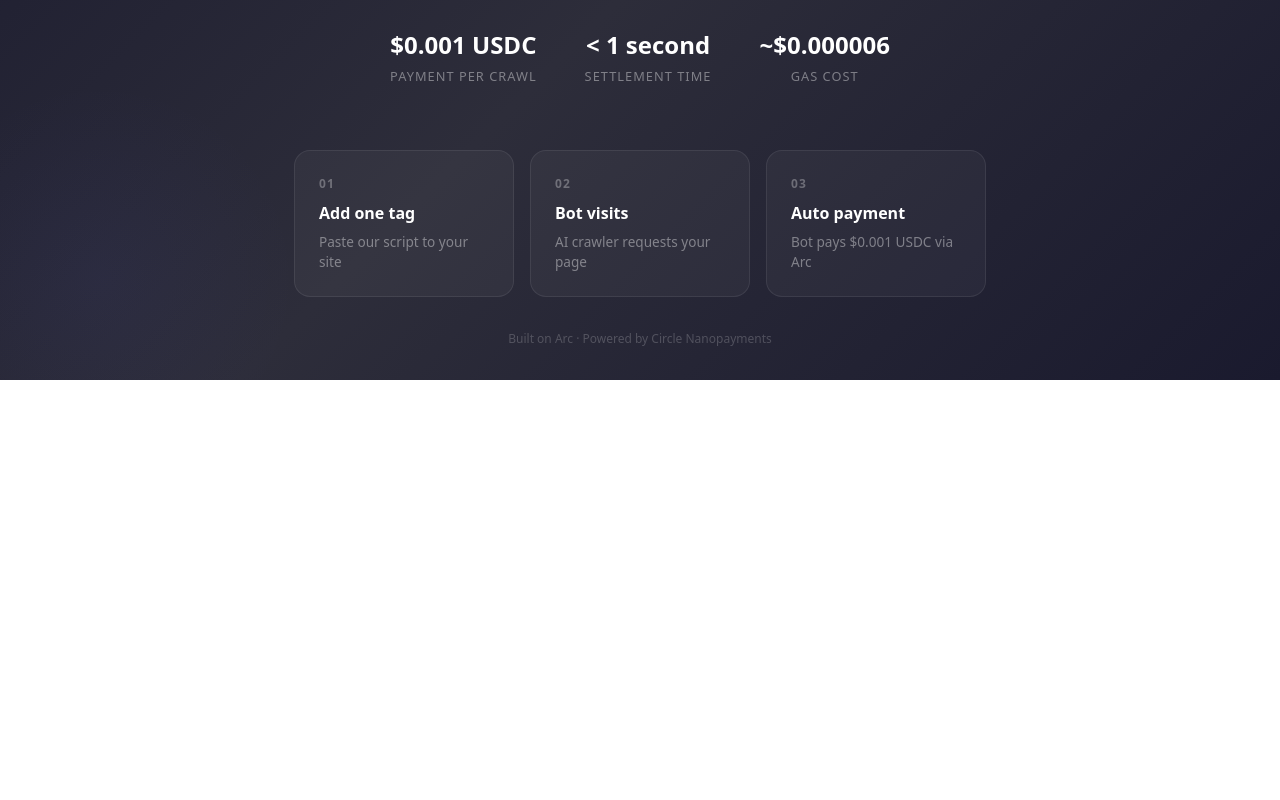
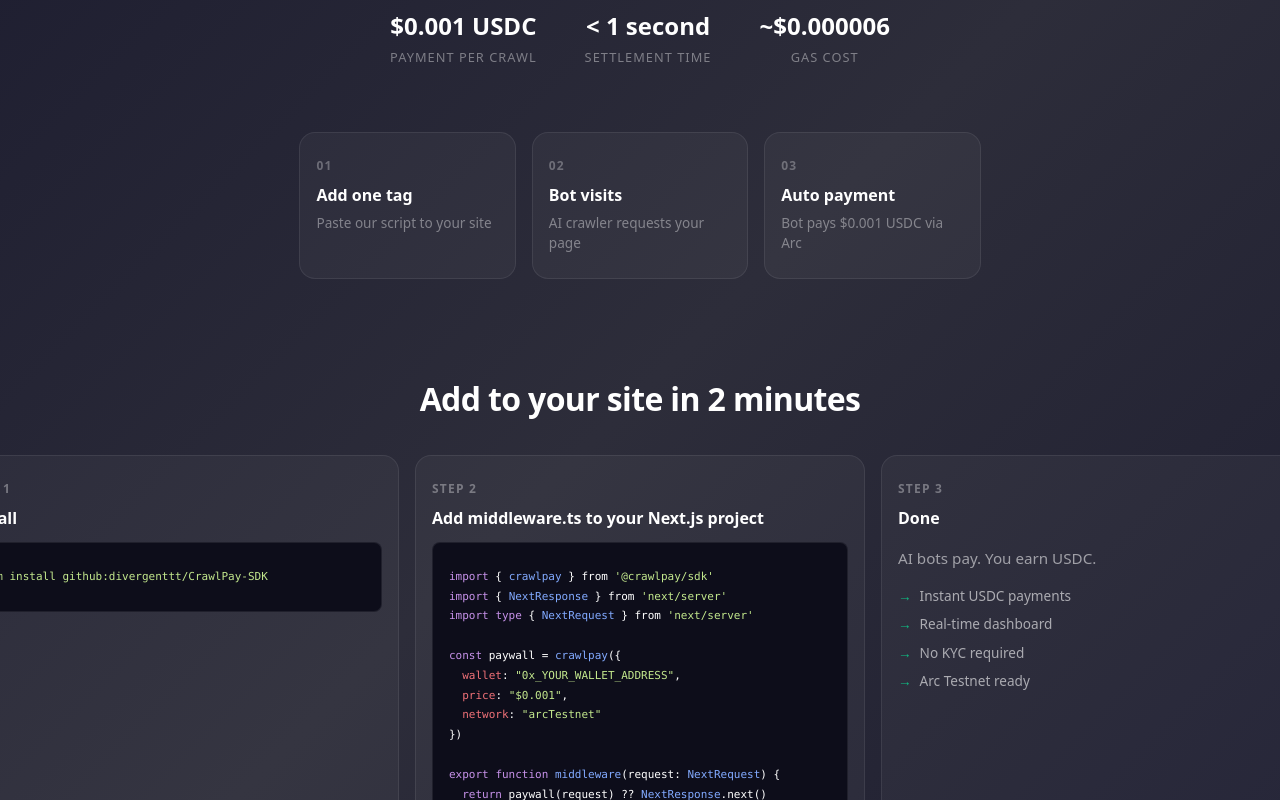
Before and after one commit to divergenttt/CrawlPay, a Next.js app: page / in a window 1280 px wide. Shown: the part 420-1220 px from the top of the page. Before the commit the page ends 800 px from the top, so only its background shows below. Built offline with nearby package versions, Linux system fonts and the light colour scheme.

Commit message:
Add SDK section to landing page

```diff
--- a/app/globals.css
+++ b/app/globals.css
@@ -63,7 +63,18 @@
   * {
     @apply border-border;
   }
+  html {
+    background: #1a1a2e;
+    margin: 0;
+    padding: 0;
+  }
   body {
-    @apply bg-background text-foreground;
+    background: #1a1a2e;
+    margin: 0;
+    padding: 0;
+    color: #ffffff;
+    overflow-x: hidden;
+    width: 100%;
+    box-sizing: border-box;
   }
 }
--- a/app/layout.tsx
+++ b/app/layout.tsx
@@ -14,8 +14,10 @@
   children: React.ReactNode;
 }>) {
   return (
-    <html lang="en">
-      <body className="antialiased">{children}</body>
+    <html lang="en" style={{ minHeight: "100%", background: "#1a1a2e" }}>
+      <body className="antialiased" style={{ margin: 0, padding: 0, minHeight: "100%", background: "#1a1a2e" }}>
+        {children}
+      </body>
     </html>
   );
 }
--- a/app/page.tsx
+++ b/app/page.tsx
@@ -1,215 +1,200 @@
 'use client'
 
 import Link from "next/link";
+import type { CSSProperties } from "react";
+
+const INSTALL_CMD = "npm install github:divergenttt/CrawlPay-SDK";
+
+const SYNTAX = {
+  keyword: "#C792EA",
+  string: "#C3E88D",
+  function: "#82AAFF",
+  key: "#F07178",
+  comment: "#546E7A",
+  plain: "#FFFFFF",
+} as const;
+
+const codeBlockBase: CSSProperties = {
+  background: "#0d0d1a",
+  fontFamily: "ui-monospace, SFMono-Regular, Menlo, Monaco, Consolas, monospace",
+  fontSize: "11px",
+  padding: "1.5rem 1rem",
+  borderRadius: "8px",
+  margin: "0.75rem 0 0 0",
+  lineHeight: 1.8,
+  border: "1px solid rgba(255,255,255,0.08)",
+  display: "block",
+  overflowX: "auto",
+  whiteSpace: "pre",
+};
+
+const installCodeStyle: CSSProperties = {
+  ...codeBlockBase,
+  color: SYNTAX.string,
+};
+
+const middlewareCodeStyle: CSSProperties = {
+  ...codeBlockBase,
+};
+
+function kw(text: string) { return <span style={{ color: SYNTAX.keyword }}>{text}</span>; }
+function str(text: string) { return <span style={{ color: SYNTAX.string }}>{text}</span>; }
+function fn(text: string) { return <span style={{ color: SYNTAX.function }}>{text}</span>; }
+function objKey(text: string) { return <span style={{ color: SYNTAX.key }}>{text}</span>; }
+function plain(text: string) { return <span style={{ color: SYNTAX.plain }}>{text}</span>; }
+
+function MiddlewareCodeBlock() {
+  return (
+    <pre style={middlewareCodeStyle}>
+      {kw("import")}{plain(" { ")}{fn("crawlpay")}{plain(" } from ")}{str("'@crawlpay/sdk'")}{"\n"}
+      {kw("import")}{plain(" { ")}{fn("NextResponse")}{plain(" } from ")}{str("'next/server'")}{"\n"}
+      {kw("import")}{plain(" ")}{kw("type")}{plain(" { ")}{fn("NextRequest")}{plain(" } from ")}{str("'next/server'")}{"\n"}
+      {"\n"}
+      {kw("const")}{plain(" paywall = ")}{fn("crawlpay")}{plain("({")}{"\n"}
+      {plain("  ")}{objKey("wallet")}{plain(": ")}{str('"0x_YOUR_WALLET_ADDRESS"')}{plain(",")}{"\n"}
+      {plain("  ")}{objKey("price")}{plain(": ")}{str('"$0.001"')}{plain(",")}{"\n"}
+      {plain("  ")}{objKey("network")}{plain(": ")}{str('"arcTestnet"')}{"\n"}
+      {plain("})")}{"\n"}
+      {"\n"}
+      {kw("export")}{plain(" ")}{kw("function")}{plain(" ")}{fn("middleware")}{plain("(request: ")}{fn("NextRequest")}{plain(") {")}{"\n"}
+      {plain("  ")}{kw("return")}{plain(" paywall(request) ?? ")}{fn("NextResponse")}{plain(".next()")}{"\n"}
+      {plain("}")}{"\n"}
+      {"\n"}
+      {kw("export")}{plain(" ")}{kw("const")}{plain(" config = {")}{"\n"}
+      {plain("  ")}{objKey("matcher")}{plain(": ")}{str("['/((?!api|_next|favicon).*)']")}{"\n"}
+      {plain("}")}
+    </pre>
+  );
+}
 
 export default function Home() {
   return (
     <main style={{
       minHeight: "100vh",
+      width: "100%",
+      overflowX: "hidden",
       background: "linear-gradient(135deg, #1a1a2e 0%, #2d2d3a 50%, #1a1a2e 100%)",
+      backgroundColor: "#1a1a2e",
       color: "white",
       display: "flex",
       flexDirection: "column",
       alignItems: "center",
-      justifyContent: "center",
+      justifyContent: "flex-start",
       padding: "2rem",
+      paddingTop: "4rem",
+      paddingBottom: "6rem",
       fontFamily: "system-ui, sans-serif",
       position: "relative",
-      overflow: "hidden",
+      boxSizing: "border-box",
     }}>
 
-      <div style={{
-        position: "absolute",
-        width: "600px",
-        height: "600px",
-        borderRadius: "50%",
-        background: "radial-gradient(circle, rgba(99,102,241,0.08) 0%, transparent 70%)",
-        top: "-200px",
-        right: "-200px",
-        pointerEvents: "none",
-      }} />
-      <div style={{
-        position: "absolute",
-        width: "400px",
-        height: "400px",
-        borderRadius: "50%",
-        background: "radial-gradient(circle, rgba(99,102,241,0.05) 0%, transparent 70%)",
-        bottom: "-100px",
-        left: "-100px",
-        pointerEvents: "none",
-      }} />
+      <div style={{ position: "absolute", width: "600px", height: "600px", borderRadius: "50%", background: "radial-gradient(circle, rgba(99,102,241,0.08) 0%, transparent 70%)", top: "-200px", right: "-200px", pointerEvents: "none" }} />
+      <div style={{ position: "absolute", width: "400px", height: "400px", borderRadius: "50%", background: "radial-gradient(circle, rgba(99,102,241,0.05) 0%, transparent 70%)", bottom: "-100px", left: "-100px", pointerEvents: "none" }} />
 
-      <div style={{
-        position: "absolute",
-        top: "1.5rem",
-        left: "1.5rem",
-      }}>
-        <img
-          src="/logo.png"
-          alt="CrawlPay"
-          style={{ width: "48px", height: "48px", borderRadius: "10px" }}
-        />
+      <div style={{ position: "absolute", top: "1.5rem", left: "1.5rem" }}>
+        <img src="/logo.png" alt="CrawlPay" style={{ width: "48px", height: "48px", borderRadius: "10px" }} />
       </div>
 
-      <h1 style={{
-        fontSize: "clamp(2.5rem, 6vw, 4rem)",
-        fontWeight: 700,
-        margin: "0 0 1rem 0",
-        textAlign: "center",
-        letterSpacing: "-0.02em",
-        lineHeight: 1.1,
-      }}>
+      <h1 style={{ fontSize: "clamp(2.5rem, 6vw, 4rem)", fontWeight: 700, margin: "0 0 1rem 0", textAlign: "center", letterSpacing: "-0.02em", lineHeight: 1.1 }}>
         CrawlPay
       </h1>
 
-      <p style={{
-        fontSize: "clamp(1.1rem, 2.5vw, 1.4rem)",
-        color: "rgba(255,255,255,0.6)",
-        margin: "0 0 1.5rem 0",
-        textAlign: "center",
-        maxWidth: "480px",
-        lineHeight: 1.5,
-      }}>
+      <p style={{ fontSize: "clamp(1.1rem, 2.5vw, 1.4rem)", color: "rgba(255,255,255,0.6)", margin: "0 0 1.5rem 0", textAlign: "center", maxWidth: "480px", lineHeight: 1.5 }}>
         Monetize your site for the AI era
       </p>
 
-      <p style={{
-        fontSize: "1rem",
-        color: "rgba(255,255,255,0.4)",
-        margin: "0 0 3rem 0",
-        textAlign: "center",
-        maxWidth: "420px",
-        lineHeight: 1.7,
-      }}>
-        AI bots read your site thousands of times a day — for free.
-        One tag. They pay. You earn USDC instantly on Arc.
+      <p style={{ fontSize: "1rem", color: "rgba(255,255,255,0.4)", margin: "0 0 3rem 0", textAlign: "center", maxWidth: "420px", lineHeight: 1.7 }}>
+        AI bots read your site thousands of times a day — for free. One tag. They pay. You earn USDC instantly on Arc.
       </p>
 
-      <div style={{
-        display: "flex",
-        gap: "1rem",
-        flexWrap: "wrap",
-        justifyContent: "center",
-        marginBottom: "4rem",
-      }}>
-        <Link href="/dashboard" style={{
-          background: "white",
-          color: "#1a1a2e",
-          padding: "0.875rem 2rem",
-          borderRadius: "12px",
-          textDecoration: "none",
-          fontWeight: 600,
-          fontSize: "1rem",
-          display: "inline-block",
-        }}>
+      <div style={{ display: "flex", gap: "1rem", flexWrap: "wrap", justifyContent: "center", marginBottom: "4rem" }}>
+        <Link href="/dashboard" style={{ background: "white", color: "#1a1a2e", padding: "0.875rem 2rem", borderRadius: "12px", textDecoration: "none", fontWeight: 600, fontSize: "1rem", display: "inline-block" }}>
           View Dashboard →
         </Link>
-
-        <a href="https://github.com/divergenttt/CrawlPay-"
-          target="_blank"
-          rel="noopener noreferrer"
-          style={{
-            background: "rgba(255,255,255,0.08)",
-            color: "rgba(255,255,255,0.8)",
-            padding: "0.875rem 2rem",
-            borderRadius: "12px",
-            textDecoration: "none",
-            fontWeight: 500,
-            fontSize: "1rem",
-            border: "1px solid rgba(255,255,255,0.12)",
-            display: "inline-block",
-          }}
-        >
+        <a href="https://github.com/divergenttt/CrawlPay-" target="_blank" rel="noopener noreferrer" style={{ background: "rgba(255,255,255,0.08)", color: "rgba(255,255,255,0.8)", padding: "0.875rem 2rem", borderRadius: "12px", textDecoration: "none", fontWeight: 500, fontSize: "1rem", border: "1px solid rgba(255,255,255,0.12)", display: "inline-block" }}>
           GitHub
         </a>
       </div>
 
-      <div style={{
-        display: "flex",
-        gap: "3rem",
-        flexWrap: "wrap",
-        justifyContent: "center",
-        marginBottom: "4rem",
-      }}>
+      <div style={{ display: "flex", gap: "3rem", flexWrap: "wrap", justifyContent: "center", marginBottom: "4rem" }}>
         {[
           { label: "Payment per crawl", value: "$0.001 USDC" },
           { label: "Settlement time", value: "< 1 second" },
           { label: "Gas cost", value: "~$0.000006" },
         ].map((stat) => (
           <div key={stat.label} style={{ textAlign: "center" }}>
-            <div style={{
-              fontSize: "1.5rem",
-              fontWeight: 700,
-              marginBottom: "0.25rem",
-            }}>
-              {stat.value}
-            </div>
-            <div style={{
-              fontSize: "0.8rem",
-              color: "rgba(255,255,255,0.4)",
-              textTransform: "uppercase",
-              letterSpacing: "0.08em",
-            }}>
-              {stat.label}
-            </div>
+            <div style={{ fontSize: "1.5rem", fontWeight: 700, marginBottom: "0.25rem" }}>{stat.value}</div>
+            <div style={{ fontSize: "0.8rem", color: "rgba(255,255,255,0.4)", textTransform: "uppercase", letterSpacing: "0.08em" }}>{stat.label}</div>
           </div>
         ))}
       </div>
 
-      <div style={{
-        display: "flex",
-        gap: "1rem",
-        flexWrap: "wrap",
-        justifyContent: "center",
-        maxWidth: "700px",
-      }}>
+      <div style={{ display: "flex", gap: "1rem", flexWrap: "wrap", justifyContent: "center", maxWidth: "700px", marginBottom: "4rem" }}>
         {[
           { step: "01", title: "Add one tag", desc: "Paste our script to your site" },
           { step: "02", title: "Bot visits", desc: "AI crawler requests your page" },
           { step: "03", title: "Auto payment", desc: "Bot pays $0.001 USDC via Arc" },
         ].map((item) => (
-          <div key={item.step} style={{
-            background: "rgba(255,255,255,0.04)",
-            border: "1px solid rgba(255,255,255,0.08)",
-            borderRadius: "16px",
-            padding: "1.5rem",
-            flex: "1",
-            minWidth: "180px",
-            maxWidth: "220px",
-          }}>
-            <div style={{
-              fontSize: "0.75rem",
-              color: "rgba(255,255,255,0.3)",
-              fontWeight: 600,
-              letterSpacing: "0.1em",
-              marginBottom: "0.5rem",
-            }}>
-              {item.step}
-            </div>
-            <div style={{
-              fontSize: "1rem",
-              fontWeight: 600,
-              marginBottom: "0.4rem",
-            }}>
-              {item.title}
-            </div>
-            <div style={{
-              fontSize: "0.85rem",
-              color: "rgba(255,255,255,0.4)",
-              lineHeight: 1.5,
-            }}>
-              {item.desc}
-            </div>
+          <div key={item.step} style={{ background: "rgba(255,255,255,0.04)", border: "1px solid rgba(255,255,255,0.08)", borderRadius: "16px", padding: "1.5rem 1rem", flex: "1", minWidth: "180px", maxWidth: "220px" }}>
+            <div style={{ fontSize: "0.75rem", color: "rgba(255,255,255,0.3)", fontWeight: 600, letterSpacing: "0.1em", marginBottom: "0.5rem" }}>{item.step}</div>
+            <div style={{ fontSize: "1rem", fontWeight: 600, marginBottom: "0.4rem" }}>{item.title}</div>
+            <div style={{ fontSize: "0.85rem", color: "rgba(255,255,255,0.4)", lineHeight: 1.5 }}>{item.desc}</div>
           </div>
         ))}
       </div>
 
-      <div style={{
-        position: "absolute",
-        bottom: "2rem",
-        fontSize: "0.75rem",
-        color: "rgba(255,255,255,0.2)",
-      }}>
+      <section style={{ width: "100%", maxWidth: "px", marginTop: "2rem" }}>
+        <h2 style={{ fontSize: "clamp(1.5rem, 3vw, 2rem)", fontWeight: 700, margin: "0 0 2rem 0", textAlign: "center", letterSpacing: "-0.02em" }}>
+          Add to your site in 2 minutes
+        </h2>
+
+        <div style={{ display: "grid", gridTemplateColumns: "repeat(3, 450px)", gap: "1rem", width: "100%", justifyContent: "center", alignItems: "stretch" }}>
+          {[
+            { step: "1", title: "Install", code: INSTALL_CMD },
+            { step: "2", title: "Add middleware.ts to your Next.js project", highlighted: true },
+            { step: "3", title: "Done", desc: "AI bots pay. You earn USDC." },
+          ].map((item) => (
+            <div key={item.step} style={{ display: "flex", flexDirection: "column", background: "rgba(255,255,255,0.04)", border: "1px solid rgba(255,255,255,0.08)", borderRadius: "16px", padding: "1.5rem 1rem" }}>
+              <div style={{ fontSize: "0.75rem", color: "rgba(255,255,255,0.35)", fontWeight: 600, letterSpacing: "0.1em", marginBottom: "0.5rem" }}>
+                STEP {item.step}
+              </div>
+              <div style={{ fontSize: "1rem", fontWeight: 600, marginBottom: "code" in item || "highlighted" in item ? 0 : "0.5rem" }}>
+                {item.title}
+              </div>
+              {"highlighted" in item && item.highlighted ? (
+                <MiddlewareCodeBlock />
+              ) : "code" in item && item.code ? (
+                <pre style={installCodeStyle}>{item.code}</pre>
+              ) : (
+                <div style={{ marginTop: "0.5rem" }}>
+  <p style={{ margin: "0 0 1rem 0", fontSize: "0.95rem", color: "rgba(255,255,255,0.55)", lineHeight: 1.6 }}>
+    {"desc" in item ? item.desc : null}
+  </p>
+  {[
+    "Instant USDC payments",
+    "Real-time dashboard",
+    "No KYC required",
+    "Arc Testnet ready",
+  ].map((line) => (
+    <div key={line} style={{ display: "flex", alignItems: "center", gap: "0.5rem", marginBottom: "0.5rem" }}>
+      <span style={{ color: "#10B981", fontSize: "0.85rem" }}>→</span>
+      <span style={{ fontSize: "0.85rem", color: "rgba(255,255,255,0.6)" }}>{line}</span>
+    </div>
+  ))}
+</div>
+              )}
+            </div>
+          ))}
+        </div>
+
+        <div style={{ textAlign: "center", marginTop: "1.5rem" }}>
+          <a href="https://github.com/divergenttt/CrawlPay-SDK" target="_blank" rel="noopener noreferrer" style={{ display: "inline-block", background: "rgba(255,255,255,0.08)", color: "white", padding: "0.875rem 2rem", borderRadius: "12px", textDecoration: "none", fontWeight: 600, fontSize: "0.95rem", border: "1px solid rgba(255,255,255,0.12)" }}>
+            View SDK on GitHub
+          </a>
+        </div>
+      </section>
+
+      <div style={{ marginTop: "4rem", fontSize: "0.75rem", color: "rgba(255,255,255,0.2)" }}>
         Built on Arc · Powered by Circle Nanopayments
       </div>
 
```
